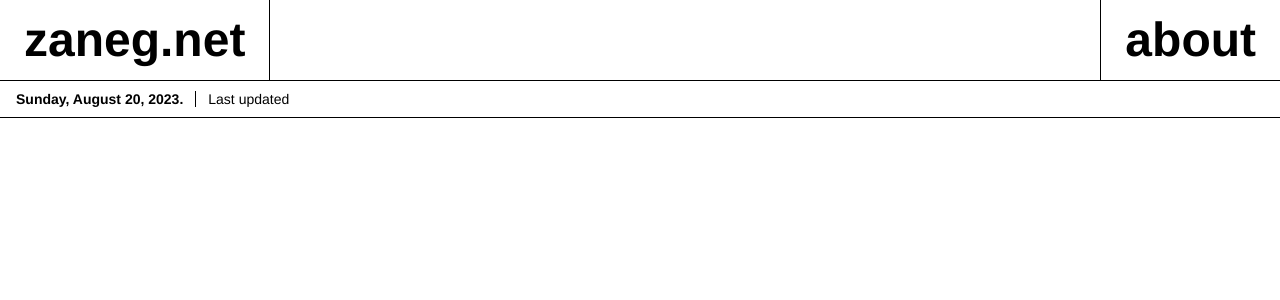
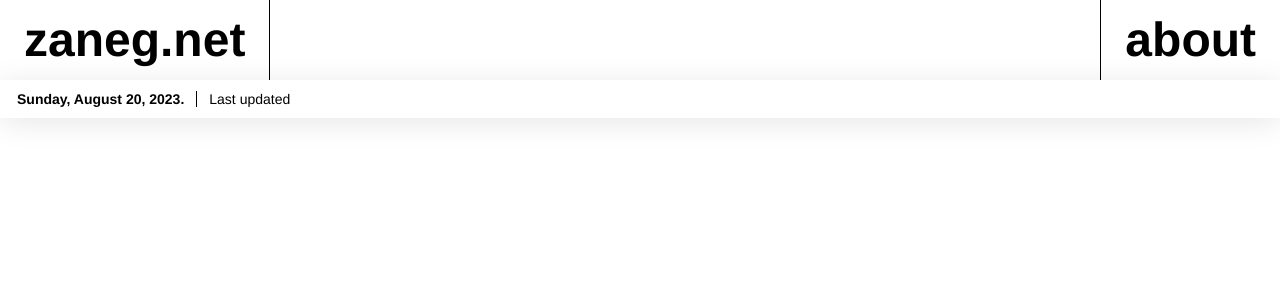
Before and after one commit to zngrs/zaneg.net, a Next.js app: page / in a window 1280 px wide. Shown: the top 300 px of the page. Built offline with nearby package versions, Linux system fonts and the light colour scheme; no server answers.

Commit message:
remove gitignore files

```diff
--- a/app/components/nav.js
+++ b/app/components/nav.js
@@ -12,6 +12,7 @@ export default function Nav() {
     const [aboutToggled, setAboutToggled] = useState(false);
 
     const ref = useRef(null);
+    const ref2 = useRef(null);
 
     function toggleAbout() {
         setAboutToggled(!aboutToggled);
@@ -32,7 +33,7 @@ export default function Nav() {
         let latestChange;
 
         latestChanges().then((result) => {
-            setLatest(result);
+      setLatest(result);
         });
 
         setAboutHeight(ref.current.clientHeight);
@@ -45,7 +46,7 @@ export default function Nav() {
                     transition: ".3s",
 
                 }}
-        className="bg-alternate"
+        className="bg-alternate z-[5] relative"
             >
                 <div className="border=text border-b-[1px]" ref={ref}>
                     About content.
@@ -69,7 +70,8 @@ export default function Nav() {
                         </button>
                     </div>
                 </div>
-                <div className="border=text border-b-[1px] border-t-[1px]  px-4 py-2">
+            </div>
+                <div className="border=text border-b-[1px] border-t-[1px] sticky top-0 px-4 py-2 bg-alternate glass">
                     <p className="text-sm font-semibold capitalized">
                         {date}.
                         <a
@@ -80,7 +82,7 @@ export default function Nav() {
                         </a>
                     </p>
                 </div>
-            </div>
+
         </>
     );
 }
--- a/app/globals.css
+++ b/app/globals.css
@@ -79,3 +79,14 @@ span {
 .down-arrow:hover {
   /* transform: translateY(5px); */
 }
+
+
+.glass {
+    background: rgba(var(--background-end-rgb), 0.2);
+    z-index: 100;
+box-shadow: 0 4px 30px rgba(0, 0, 0, 0.1);
+backdrop-filter: blur(5px);
+-webkit-backdrop-filter: blur(5px);
+border: 1px solid rgba(255, 255, 255, 0.3);
+
+}
--- a/app/latest-changes/page.js
+++ b/app/latest-changes/page.js
@@ -37,7 +37,7 @@ export default function Updates() {
     }, []);
 
     return (
-        <>
+        <div className="relative">
             <Nav />
         <div className=" ml-6 mt-5 ">
         <div className="text-3xl font-medium ">Latest changes on <span className="text-blue-500 font-semibold">zaneg.net:</span></div>
@@ -98,6 +98,6 @@ export default function Updates() {
                     </>
                 ))}
             </div>
-        </>
+        </div>
     );
 }
```
